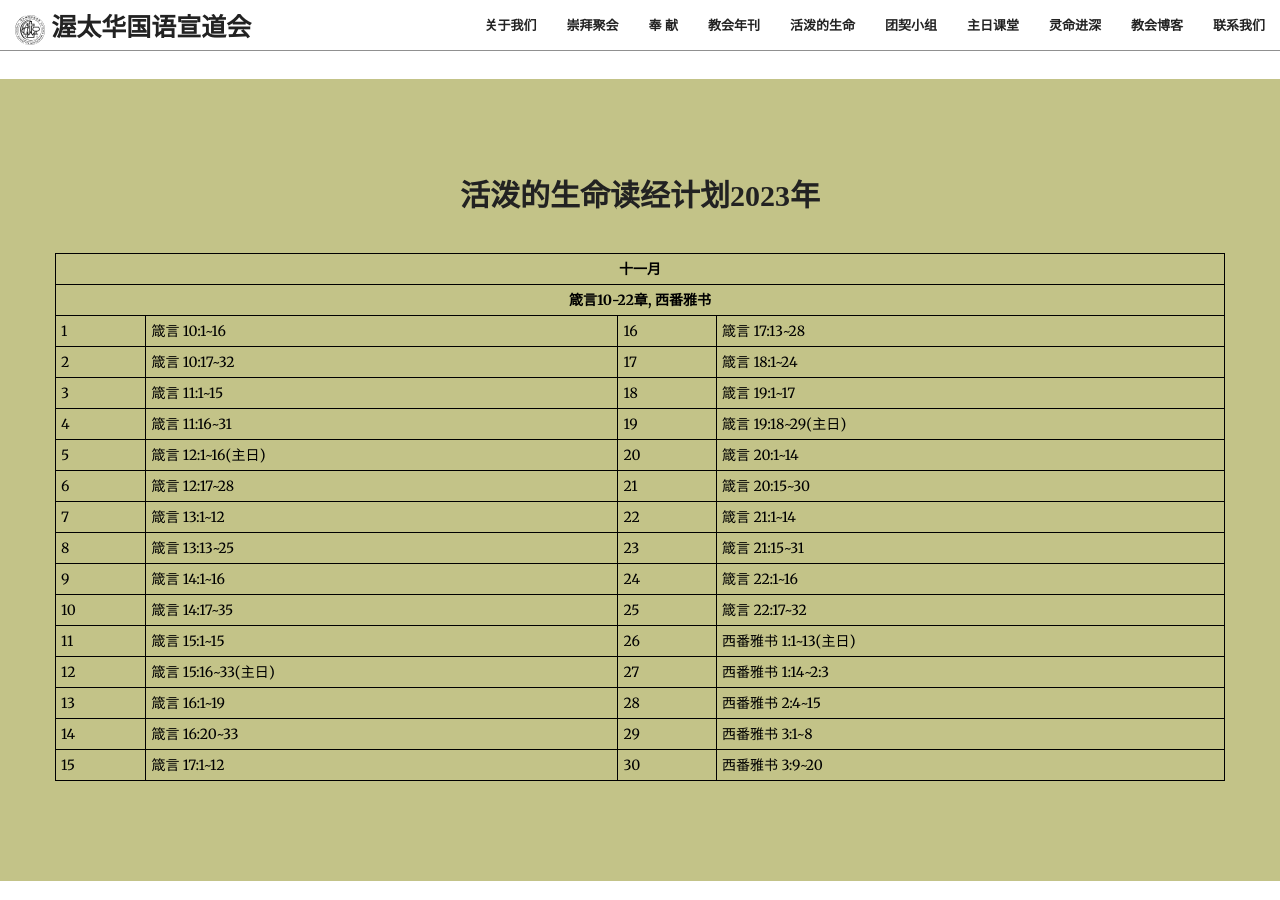
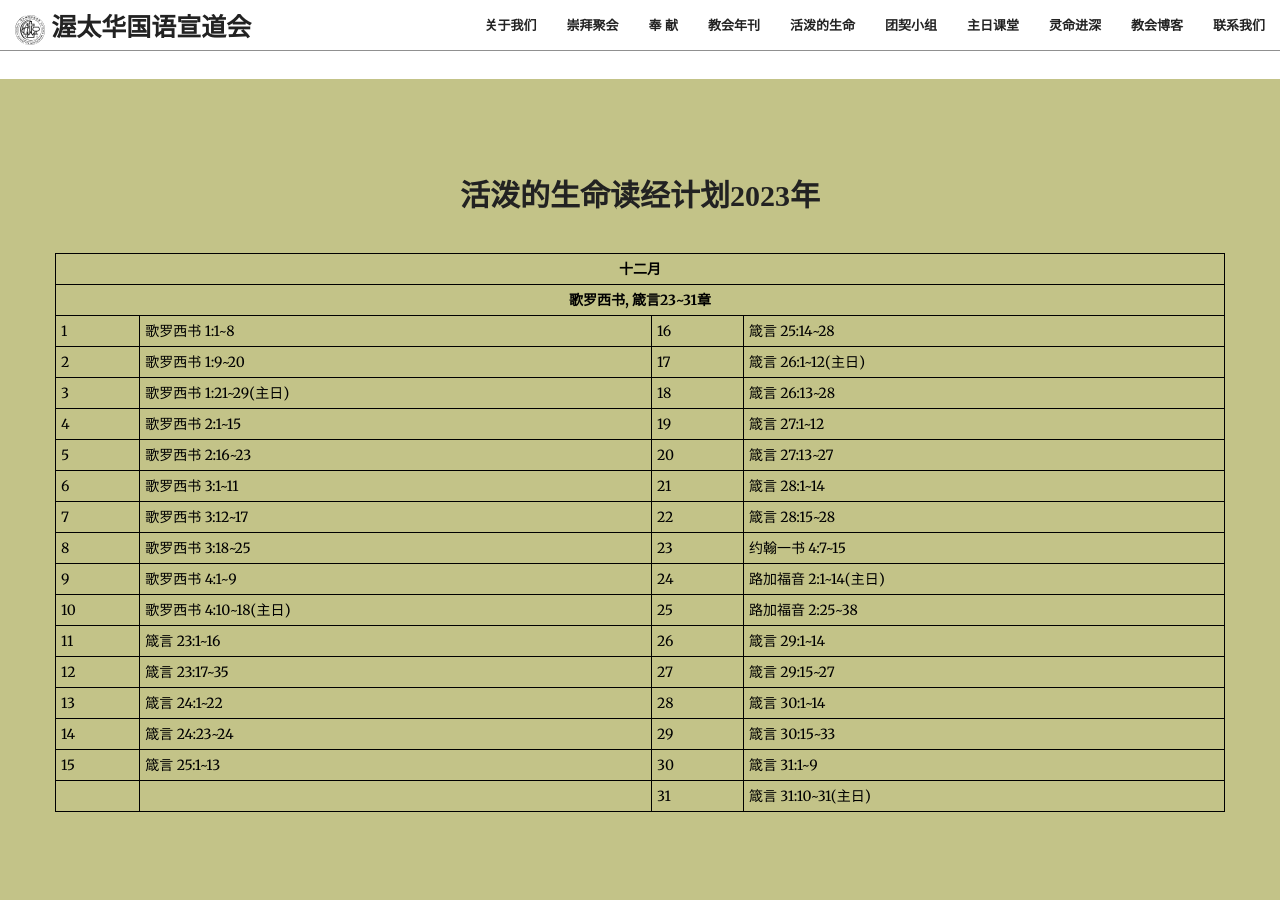
Before and after one commit to JonasYow/ottawaomac, a Jekyll site: the page built from index.html, in a window 1280 px wide and 900 px high, scrolled down 2563 px. Built offline with Jekyll 4.4.1, drawn with Linux system fonts in a browser that asks for light colours; some web fonts are replaced.

Commit message:
Update Dec2023 content

```diff
--- a/_includes/dailylivingwater.html
+++ b/_includes/dailylivingwater.html
@@ -8,115 +8,121 @@
             </div>
             <table style="width:100%">
             <tr>
-                <th colspan="4" class="text-center">十一月</th>
+                <th colspan="4" class="text-center">十二月</th>
             </tr>
             <tr>
-                <th colspan="4" class="text-center">箴言10-22章, 西番雅书</th>
+                <th colspan="4" class="text-center">歌罗西书, 箴言23~31章</th>
             </tr>
 
             <tr>
                 <td>1</td>
-                <td>箴言 10:1~16</td>
+                <td>歌罗西书 1:1~8</td>
                 <td>16</td>
-                <td>箴言 17:13~28</td>
+                <td>箴言 25:14~28</td>
             </tr>
 
             <tr>
                 <td>2</td>
-                <td>箴言 10:17~32</td>
+                <td>歌罗西书 1:9~20</td>
                 <td>17</td>
-                <td>箴言 18:1~24</td>
+                <td>箴言 26:1~12(主日)</td>
             </tr>
 
             <tr>
                 <td>3</td>
-                <td>箴言 11:1~15</td>
+                <td>歌罗西书 1:21~29(主日)</td>
                 <td>18</td>
-                <td>箴言 19:1~17</td>
+                <td>箴言 26:13~28</td>
             </tr>
 
             <tr>
                 <td>4</td>
-                <td>箴言 11:16~31</td>
+                <td>歌罗西书 2:1~15</td>
                 <td>19</td>
-                <td>箴言 19:18~29(主日)</td>
+                <td>箴言 27:1~12</td>
             </tr>
 
             <tr>
                 <td>5</td>
-                <td>箴言 12:1~16(主日)</td>
+                <td>歌罗西书 2:16~23</td>
                 <td>20</td>
-                <td>箴言 20:1~14</td>
+                <td>箴言 27:13~27</td>
             </tr>
 
             <tr>
                 <td>6</td>
-                <td>箴言 12:17~28</td>
+                <td>歌罗西书 3:1~11</td>
                 <td>21</td>
-                <td>箴言 20:15~30</td>
+                <td>箴言 28:1~14</td>
             </tr>
 
             <tr>
                 <td>7</td>
-                <td>箴言 13:1~12</td>
+                <td>歌罗西书 3:12~17</td>
                 <td>22</td>
-                <td>箴言 21:1~14</td>
+                <td>箴言 28:15~28</td>
             </tr>
 
             <tr>
                 <td>8</td>
-                <td>箴言 13:13~25</td>
+                <td>歌罗西书 3:18~25</td>
                 <td>23</td>
-                <td>箴言 21:15~31</td>
+                <td>约翰一书 4:7~15</td>
             </tr>
 
             <tr>
                 <td>9</td>
-                <td>箴言 14:1~16</td>
+                <td>歌罗西书 4:1~9</td>
                 <td>24</td>
-                <td>箴言 22:1~16</td>
+                <td>路加福音 2:1~14(主日)</td>
             </tr>
 
             <tr>
                 <td>10</td>
-                <td>箴言 14:17~35</td>
+                <td>歌罗西书 4:10~18(主日)</td>
                 <td>25</td>
-                <td>箴言 22:17~32</td>
+                <td>路加福音 2:25~38</td>
             </tr>
 
             <tr>
                 <td>11</td>
-                <td>箴言 15:1~15</td>
+                <td>箴言 23:1~16</td>
                 <td>26</td>
-                <td>西番雅书 1:1~13(主日)</td>
+                <td>箴言 29:1~14</td>
             </tr>
 
             <tr>
                 <td>12</td>
-                <td>箴言 15:16~33(主日)</td>
+                <td>箴言 23:17~35</td>
                 <td>27</td>
-                <td>西番雅书 1:14~2:3</td>
+                <td>箴言 29:15~27</td>
             </tr>
 
             <tr>
                 <td>13</td>
-                <td>箴言 16:1~19</td>
+                <td>箴言 24:1~22</td>
                 <td>28</td>
-                <td>西番雅书 2:4~15</td>
+                <td>箴言 30:1~14</td>
             </tr>
 
             <tr>
                 <td>14</td>
-                <td>箴言 16:20~33</td>
+                <td>箴言 24:23~24</td>
                 <td>29</td>
-                <td>西番雅书 3:1~8</td>
+                <td>箴言 30:15~33</td>
             </tr>
 
             <tr>
                 <td>15</td>
-                <td>箴言 17:1~12</td>
+                <td>箴言 25:1~13</td>
                 <td>30</td>
-                <td>西番雅书 3:9~20</td>
+                <td>箴言 31:1~9</td>
+            </tr>
+			 <tr>
+                <td></td>
+                <td></td>
+                <td>31</td>
+                <td>箴言 31:10~31(主日)</td>
             </tr>
             </table>
         </div>
```
